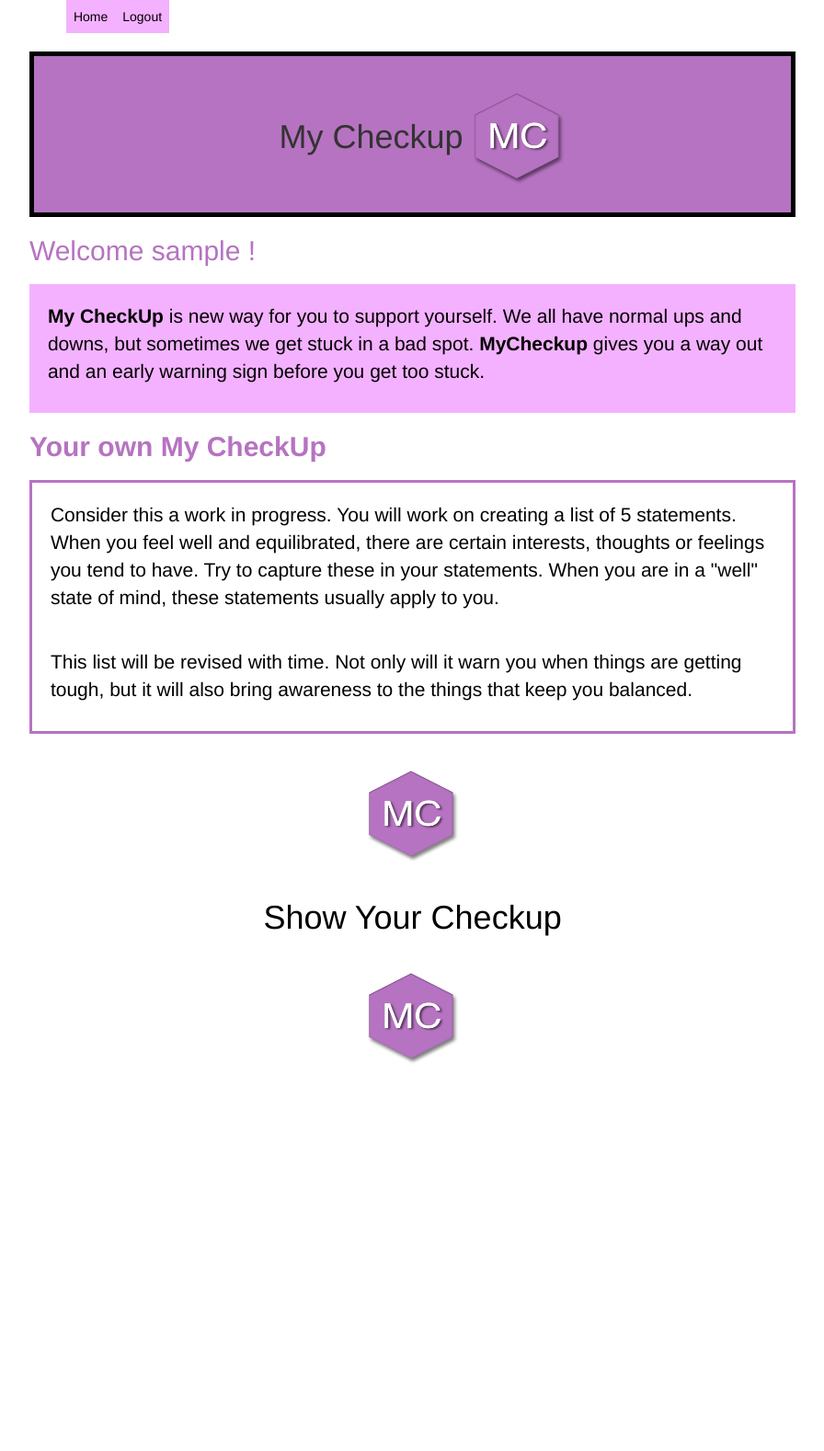
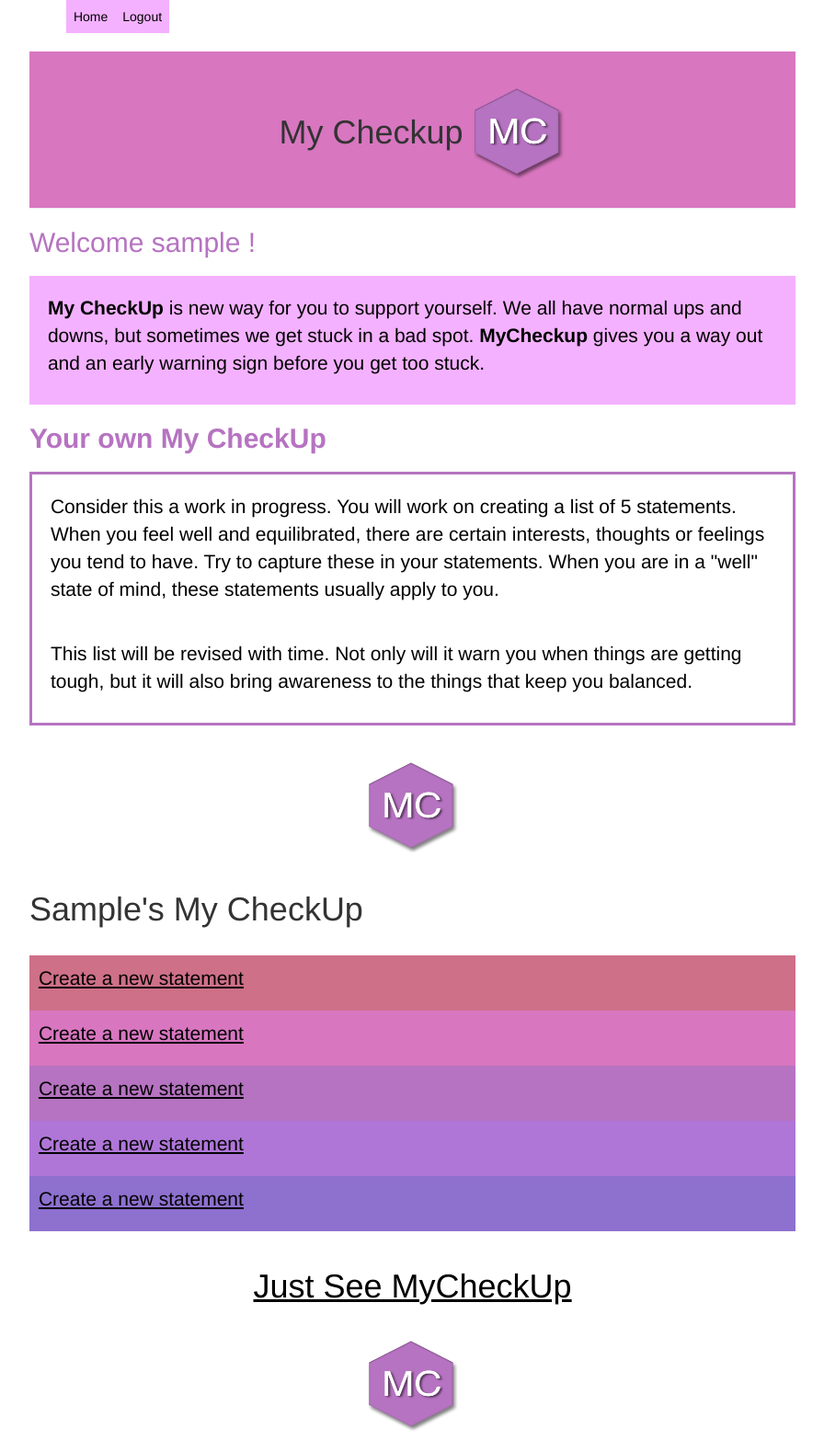
Before and after one commit to aaroths/MC, a Django app: page /MC/ in a window 1280 px wide. Shown: the whole page at 92% size, without its empty margins (91-987 px from the left). Before the commit the page ends 1156 px from the top, so only its background shows below. Run offline with Django 3.2, Linux system fonts and the light colour scheme; the visitor is signed in with stand-in values (Sample User, id 1); data that the repository does not hold is empty; some libraries are stand-ins or nearby versions.

Commit message:
Updated Front Page

```diff
--- a/MC/static/css/MC.css
+++ b/MC/static/css/MC.css
@@ -1,8 +1,5 @@
 .page-header {
-    border-style: solid;
-    border-width: 5px;
-    border-color: #000;
-    background-color: #B673C1;
+    background-color: #D876C0; /*B673C1;*/
     text-align: center;
     vertical-align:middle;
     margin-top: 20px;
@@ -19,6 +16,7 @@
 
 a:link {
     color:#000;
+    text-decoration: underline;
 }
 a:visited {
     color:#000;
--- a/MC/templates/MC/all_questions.html
+++ b/MC/templates/MC/all_questions.html
@@ -16,7 +16,6 @@
       <p>{{ key }}) <a href={% url 'statement_input' statement=key %}>{{val}}</a></p>
     </div>
   {%endif%}
-
   {% endfor %}
 <p> Click a statement to edit it!</p>
 
--- a/MC/templates/MC/content.html
+++ b/MC/templates/MC/content.html
@@ -21,10 +21,32 @@
   </div>
 
     {% if user.is_authenticated %}
+    <div class = "image1"><img src="{% static 'MC.png' %}" alt="My image" style="width:100px;height:100px"/></div>
+    <h1> {{user.get_username|title}}'s My CheckUp </h1>
+    <br>
+      {% for key, val in questions %}
+        {%if val == None%}
+          <div class = "statement_{{key}}">
+            <p><a href={% url 'statement_input' statement=key %}> Create a new statement </a></p>
+          </div>
+        {%else%}
+          <div class = "statement_{{key}}">
+            <p>{{ key }}) <a href={% url 'statement_input' statement=key %}>{{val}}</a></p>
+          </div>
+        {%endif%}
+      {% endfor %}
+     <br>
+     <h1 ><center><a href="{% url 'all_questions' %}">Just See MyCheckUp</center></a></h1>
      <div class = "image1"><img src="{% static 'MC.png' %}" alt="My image" style="width:100px;height:100px"/></div>
-     <h1 ><center><a href="{% url 'all_questions' %}">Show Your Checkup</center></a></h1>
-     <div class = "image1"> <img src="{% static 'MC.png' %}" alt="My image" style="width:100px;height:100px;"/></div>
+
+
     {% else %}
+    <h2> Sample My CheckUp </h2>
+      {% for key, val in sample %}
+        <div class = "statement_{{key}}">
+        <p>{{ key }}) {{val}}</p>
+      </div>
+      {% endfor %}
 
       <h2> Please <a href="{% url 'login'%}">Login</a> or <a href="{% url 'signup' %}">Sign Up </a></h2>
       <div class = "textbox2">
--- a/MC/views.py
+++ b/MC/views.py
@@ -3,12 +3,15 @@ from .models import Question
 from . import views
 
 def home(request):
-    return render(request,'MC/content.html')
-
-"""
-def link(request):
-    return render(request, 'blog/link.html')
-"""
+    sampleUser = "1"
+    sample = Question.objects.current_for_user(sampleUser)
+    if request.user.is_authenticated:
+        user = request.user
+        questions = Question.objects.current_for_user(user)
+    else:
+        user = request.user
+        questions = Question.objects.current_for_user(sampleUser)
+    return render(request,'MC/content.html',{'sample':sorted(sample.items()),'questions':sorted(questions.items())})
 
 #allows user to SIGN UP
 from django.contrib.auth import login, authenticate
@@ -48,7 +51,9 @@ def new_question(request):
 
 def statement_input(request,statement):
     user = request.user
-    sampleList= Question.objects.current_for_user(user)
+    sampleUser = "1"
+    questions = Question.objects.current_for_user(user)
+    sample = Question.objects.current_for_user(sampleUser)
     if request.method == "POST":
         form = StatementForm(request.POST)
         if form.is_valid():
@@ -59,8 +64,8 @@ def statement_input(request,statement):
             return redirect('question_detail', pk=question.pk)
     else:
         form = StatementForm()
-    return render(request, 'MC/statement_input.html', {'form': form},{'sampleList': sorted(sampleList.items())})
 
+    return render(request,'MC/statement_input.html',{'form': form,'questions': sorted(questions.items()),'statement':statement,'sample':sorted(sample.items())})
 
 def question_detail(request, pk):
     question = get_object_or_404(Question, pk=pk)
```
Also changed, not shown: MC/templates/MC/statement_input.html (+11 -3 lines), MC/migrations/0007_auto_20180209_1849.py (added).
